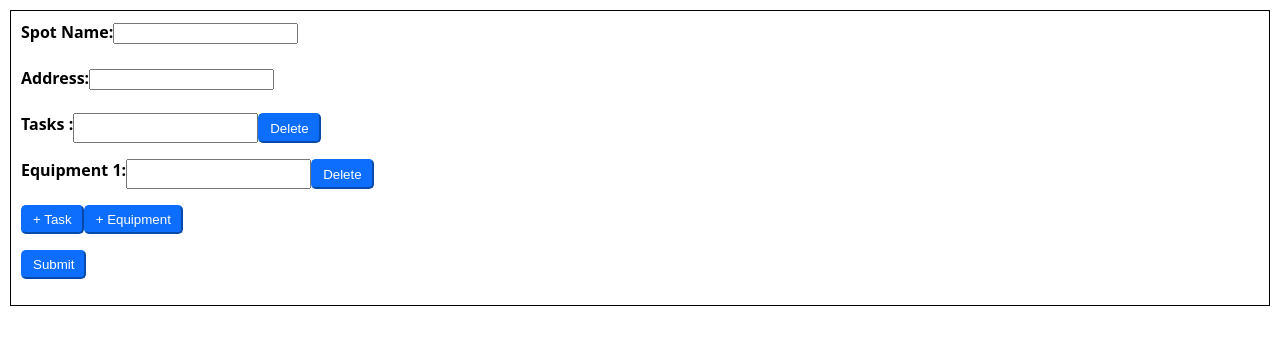
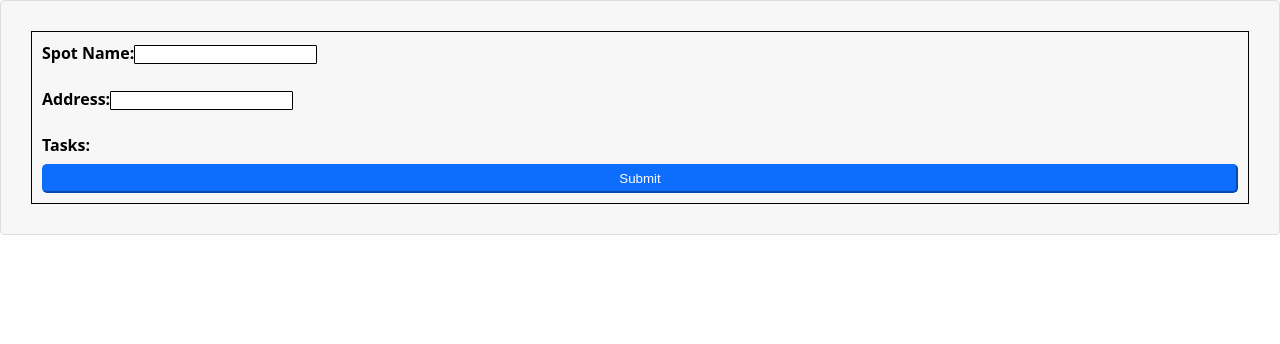
Before and after one commit to zimb0o/capstone-project, a Next.js app: page / in a window 1280 px wide. Shown: the top 344 px of the page. Built offline with nearby package versions, Linux system fonts and the light colour scheme.

Commit message:
add taskOptions

```diff
--- a/components/SpotForm.js
+++ b/components/SpotForm.js
@@ -1,6 +1,6 @@
 import { useState } from "react";
 import styled from "styled-components";
-
+import { formTaskOptions } from "../helpers/formTaskOptions.js";
 export default function SpotForm() {
   const [formData, setFormData] = useState({
     Spotname: "",
@@ -10,52 +10,28 @@ export default function SpotForm() {
   });
 
   const handleChange = (event) => {
-    const { name, value } = event.target;
+    const { name, tasks, value } = event.target;
+
     setFormData((prevFormData) => ({
       ...prevFormData,
       [name]: value,
     }));
   };
-  const onDeleteTaskHandler = (index) => {
-    setFormData((prevFormData) => {
-      const newFormData = { ...prevFormData };
-      newFormData.Tasks.splice(index, 1);
-      return newFormData;
-    });
-  };
-  const onDeleteEquipmentHandler = (index) => {
-    setFormData((prevFormData) => {
-      const newFormData = { ...prevFormData };
-      newFormData.Equipment.splice(index, 0.5);
-      return newFormData;
-    });
-  };
-  const onAddTaskHandler = () => {
-    setFormData((prevFormData) => ({
-      ...prevFormData,
-      Tasks: [...prevFormData.Tasks, ""],
-    }));
-  };
-  const onAddEquipmentHandler = () => {
-    setFormData((prevFormData) => ({
-      ...prevFormData,
-      Equipment: [...prevFormData.Equipment, ""],
-    }));
-  };
 
   const onSubmitHandler = (event) => {
     event.preventDefault();
-    const formData = event.target.value(index);
+    const formData = new FormData(event.target);
+    console.log(typeof formData);
     const data = Object.fromEntries(formData);
     console.log(data);
   };
 
   return (
-    <div>
+    <FormSection>
       <Form onSubmit={onSubmitHandler}>
         <FormGroup>
-          <FormLabel htmlFor="SpotName">Spot Name:</FormLabel>
-          <input
+          <FormInputLabel htmlFor="SpotName">Spot Name:</FormInputLabel>
+          <FormInput
             type="text"
             name="Spotname"
             value={formData.Spotname}
@@ -63,60 +39,37 @@ export default function SpotForm() {
           />
         </FormGroup>
         <FormGroup>
-          <FormLabel htmlFor="Address">Address:</FormLabel>
-          <input
+          <FormInputLabel htmlFor="Address">Address:</FormInputLabel>
+          <FormInput
             type="text"
             name="Address"
             value={formData.Address}
             onChange={(event) => handleChange(event)}
           />
         </FormGroup>
-        {formData.Tasks.map((index) => (
-          <FormSelect key={index}>
-            <FormLabel htmlFor={`Tasks${index}]`}>Tasks {index}:</FormLabel>
-            <input
-              type="text"
-              name={`Tasks[${index}]`}
-              value={formData.Tasks[index]}
-              onChange={(event) => handleChange(event, index)}
-            />
-            <Button type="button" onClick={() => onDeleteTaskHandler(index)}>
-              Delete
-            </Button>
-          </FormSelect>
+        <FormInputLabel htmlFor="Tasks">Tasks:</FormInputLabel>
+        {formTaskOptions?.map((tasks, index) => (
+          <FormInput
+            key={index}
+            type="checkbox"
+            name="Tasks"
+            value={tasks}
+            checked={formData.Tasks.includes(task)}
+            onChange={handleChange}
+          />
         ))}
-        {formData.Equipment.map((index) => (
-          <FormSelect key={index}>
-            <FormLabel htmlFor={`Equipment${index}]`}>
-              Equipment {index + 1}:
-            </FormLabel>
-            <input
-              type="text"
-              name={`Equipment[${index}]`}
-              value={formData.Equipment[index]}
-              onChange={(event) => handleChange(event, index)}
-            />
-            <Button type="button" onClick={() => onDeleteEquipmentHandler()}>
-              Delete
-            </Button>
-          </FormSelect>
-        ))}
-        <FormGroup>
-          <Button type="button" onClick={onAddTaskHandler}>
-            + Task
-          </Button>
-          <Button type="button" onClick={onAddEquipmentHandler}>
-            + Equipment
-          </Button>
-        </FormGroup>
-        <FormGroup>
-          <Button type="submit">Submit</Button>{" "}
-        </FormGroup>
+        <Button type="submit">Submit</Button>{" "}
       </Form>
-    </div>
+    </FormSection>
   );
 }
-
+const FormSection = styled.section`
+  padding: 20px;
+  background-color: #f7f7f7;
+  border: 1px solid #ddd;
+  border-radius: 4px;
+  margin-bottom: 20px;
+`;
 const Form = styled.form`
   padding: 10px;
   margin: 10px;
@@ -125,20 +78,20 @@ const Form = styled.form`
   display: flex;
   flex-direction: column;
 `;
-const FormLabel = styled.div`
+const FormInputLabel = styled.div`
   margin-bottom: 0.5rem;
   display: inline-block;
   font-weight: bold;
+`;
+const FormInput = styled.input`
+  border-radius: 1px;
+  border: 0.5px solid;
 `;
 
 const FormGroup = styled.div`
   margin-bottom: 1rem;
 `;
-const FormSelect = styled.div`
-  margin-bottom: 1rem;
-  display: flex;
-  flex-direction: row;
-`;
+
 const Button = styled.button`
   color: #fff;
   background-color: #0d6efd;
```
